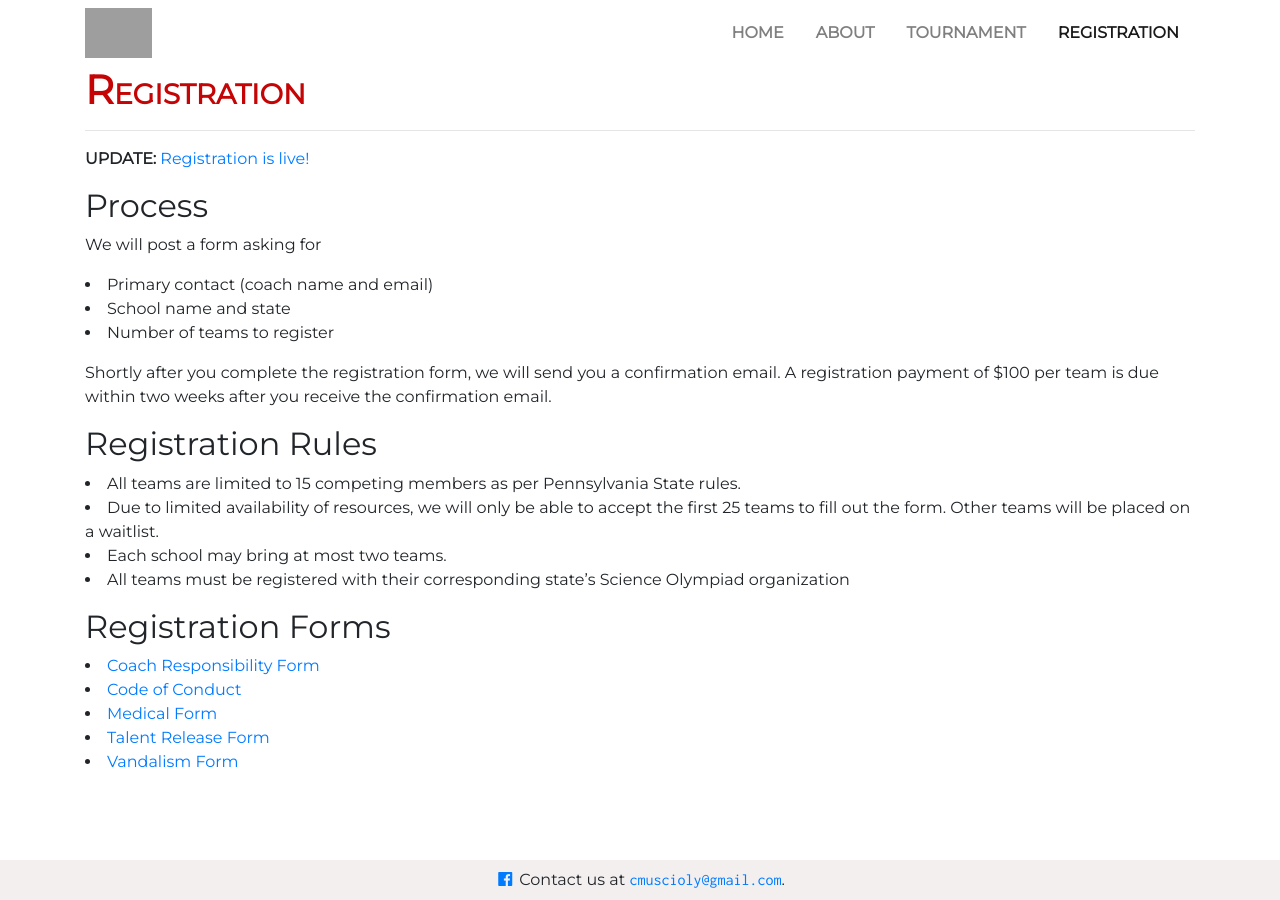
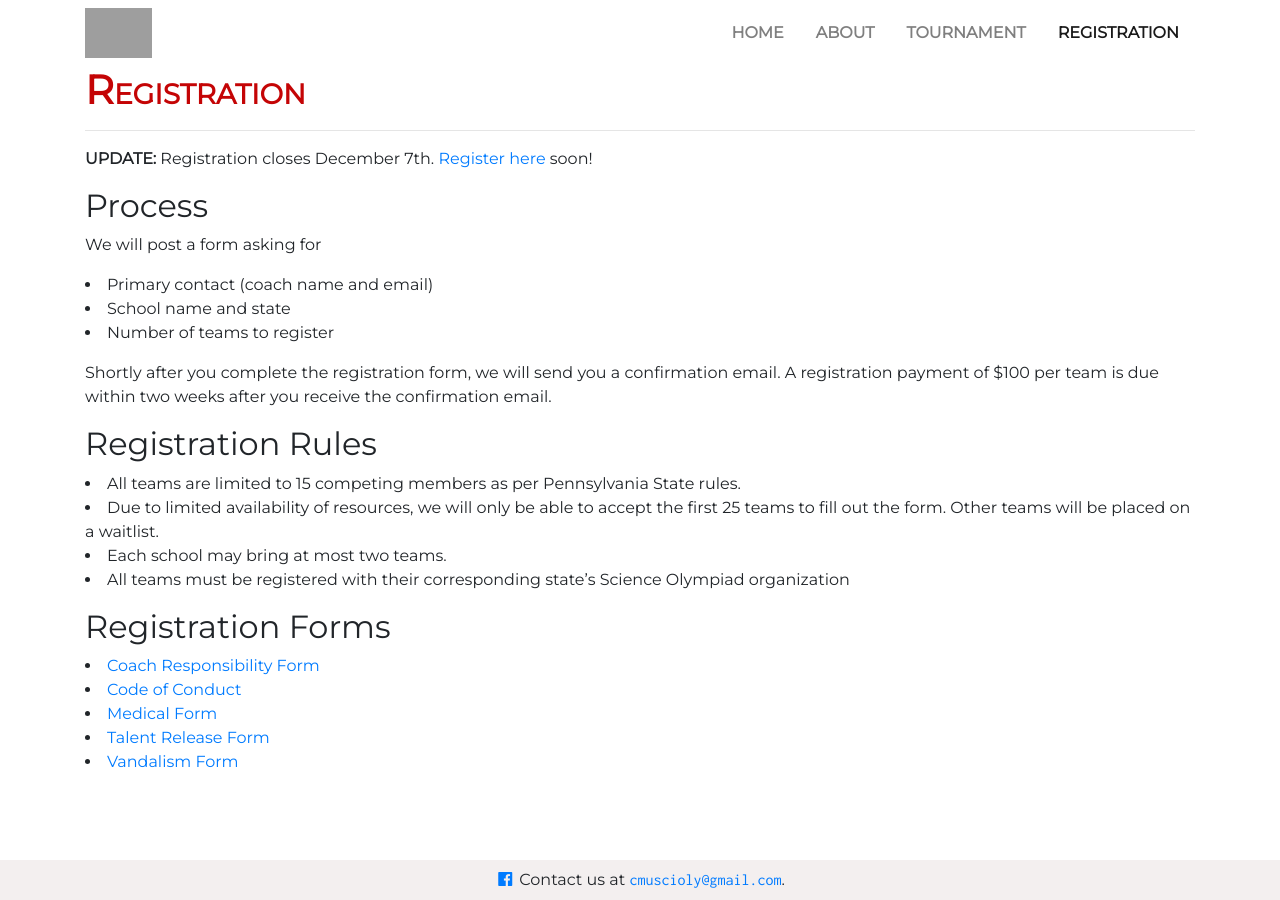
Before and after one commit to cmuscioly/cmuscioly.github.io, a Jekyll site: the page built from registration.md, in a window 1280 px wide. Built offline with Jekyll 4.4.1, drawn with Linux system fonts in a browser that asks for light colours; nearby versions of some CDN libraries; grey boxes are pictures that could not be loaded.

Commit message:
Add registration deadline

```diff
--- a/registration.md
+++ b/registration.md
@@ -7,7 +7,8 @@
 # Registration
 <hr>
 
-**UPDATE:** [Registration is live!](https://docs.google.com/forms/d/e/1FAIpQLSdqyPG1lmWlYSCofEADA0a63MBpba7Ygvw8ei4NN6Y5AkZGyw/viewform?usp=sf_link)
+**UPDATE:** Registration closes December 7th. [Register here](https://docs.google.com/forms/d/e/1FAIpQLSdqyPG1lmWlYSCofEADA0a63MBpba7Ygvw8ei4NN6Y5AkZGyw/viewform?usp=sf_link)
+soon!
 
 ## Process
 
```
